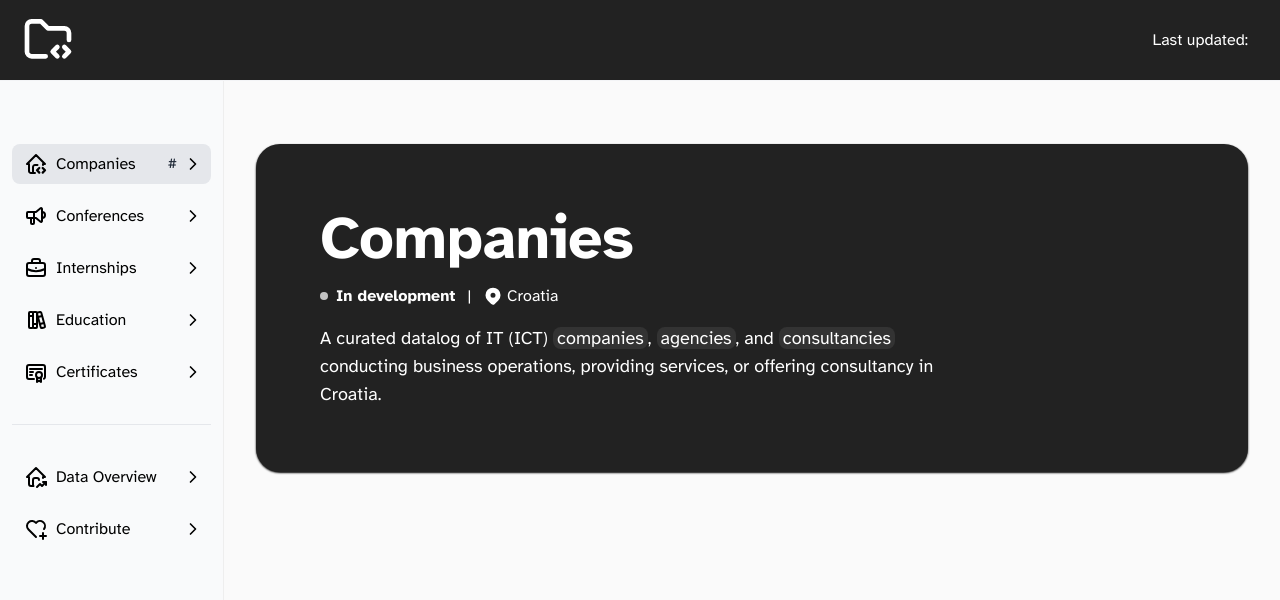
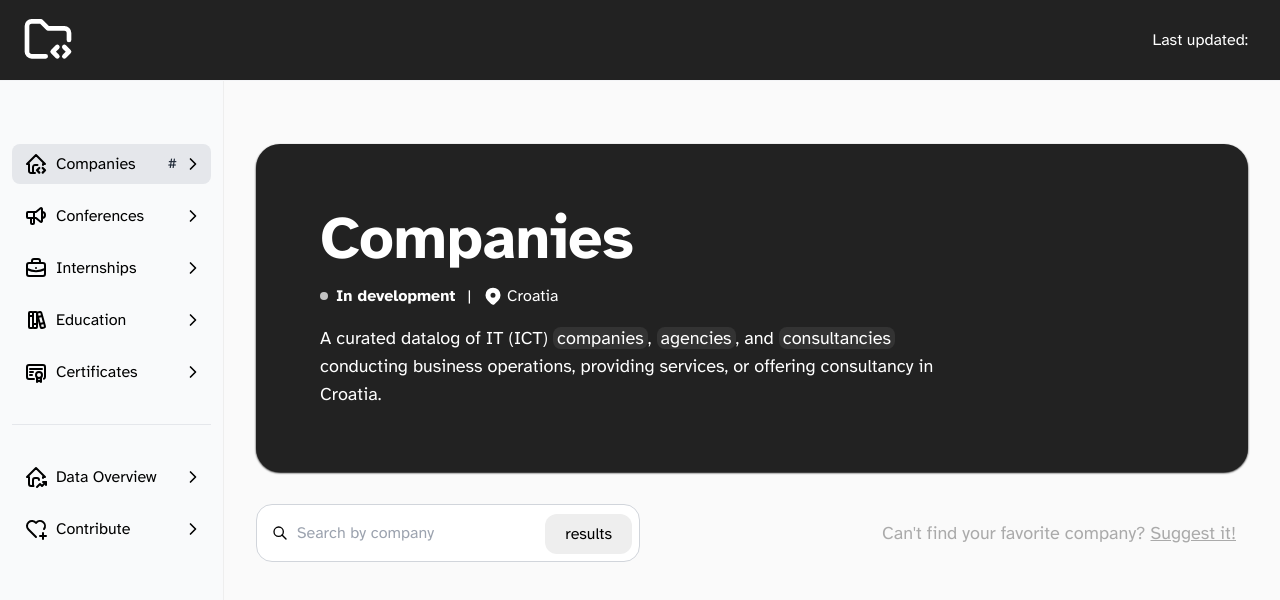
Before and after one commit to stefanicjuraj/datalog, a React (Vite) app: page /companies in a window 1280 px wide. Shown: the top 600 px of the page. Built offline with nearby package versions, Linux system fonts and the light colour scheme; no server answers.

Commit message:
feat(companies): add search bar & contribute text

```diff
--- a/src/pages/Companies.tsx
+++ b/src/pages/Companies.tsx
@@ -1,4 +1,7 @@
+import { Link } from 'react-router-dom';
+// import icons
 import pin from '../assets/icons/pin.svg';
+import search from '../assets/icons/search.svg';
 
 function Companies() {
     return (
@@ -39,6 +42,35 @@ function Companies() {
                             </h1>
                         </div>
                     </div>
+                    {/* search & contribute div */}
+                    <div className="flex flex-col items-center max-w-screen-2xl sm:px-4 px-0 mx-auto mt-8 mb-4 sm:flex-row sm:justify-between">
+                        {/* search form */}
+                        <form className="flex items-center animation glow delay-1">
+                            <div className="relative sm:w-96 w-80">
+                                <div className="absolute inset-y-0 left-0 flex items-center pl-4 pointer-events-none">
+                                    {/* search icon */}
+                                    <img src={search} className="h-4 w-4" alt="Search Icon" />
+                                </div>
+                                {/* search input */}
+                                <input type="email" id="searchInput" className="block w-full p-4 pl-10 text-base text-black border border-gray-300 rounded-2xl focus:ring-black focus:border-black" placeholder="Search by company" />
+                                <p id="searchResults" className="text-black absolute right-2 bottom-2 bg-[#eee] focus:ring-4 focus:outline-none rounded-xl text-base px-5 py-2">
+                                    {/* search filtered data - results count */}
+                                    results
+                                </p>
+                            </div>
+                        </form>
+                        <div className="flex items-center">
+                            {/* contribute text prompt */}
+                            <Link to="/contribute" className="sm:text-lg text-md sm:mt-0 mt-4 animation glow delay-1">
+                                <h1 className="mr-3 sm:text-lg text-md text-[#AAA] hover:text-black whitespace-nowrap">
+                                    Can't find your favorite company?{' '}
+                                    <span className="underline sm:text-lg text-md">
+                                        Suggest it!
+                                    </span>
+                                </h1>
+                            </Link>
+                        </div>
+                    </div>
                 </div>
             </div>
         </div>
```
